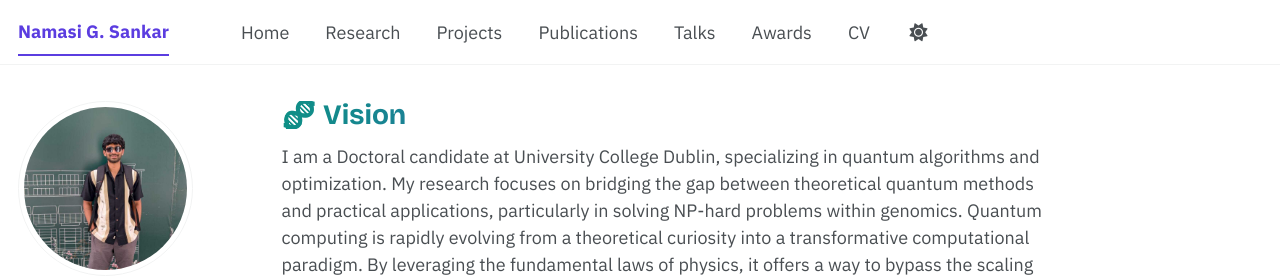
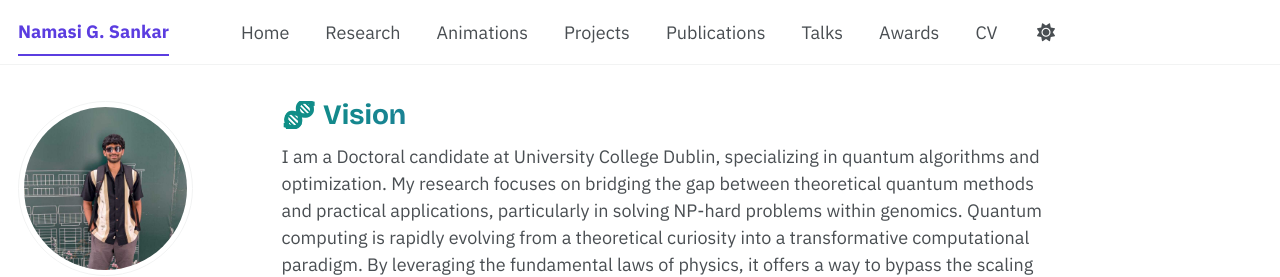
Before and after one commit to Namasi-PhD/Namasi-PhD.github.io, a Jekyll site: the page built from index.md, in a window 1280 px wide. Shown: the top 277 px of the page. Built offline with Jekyll 4.4.1, drawn with Linux system fonts in a browser that asks for light colours; some web fonts are replaced; a script bundle is joined from its source files by our own code; library files that are not in the unit come from our copies.

Commit message:
Add Animations nav link

```diff
--- a/_data/navigation.yml
+++ b/_data/navigation.yml
@@ -3,6 +3,8 @@ main:
     url: /
   - title: "Research"
     url: /research/
+  - title: "Animations"
+    url: /explainers/
   - title: "Projects"
     url: /projects/
   - title: "Publications"
```
